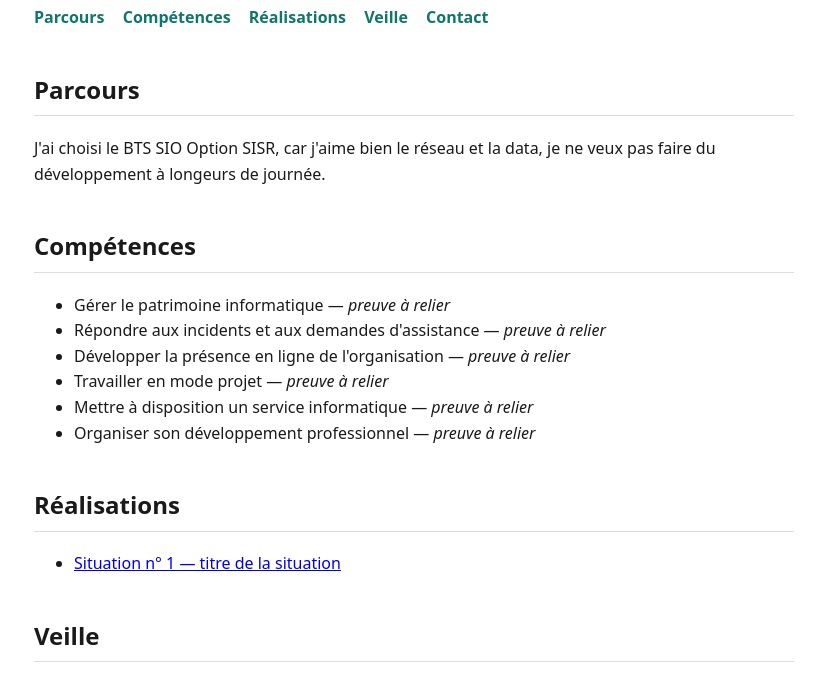
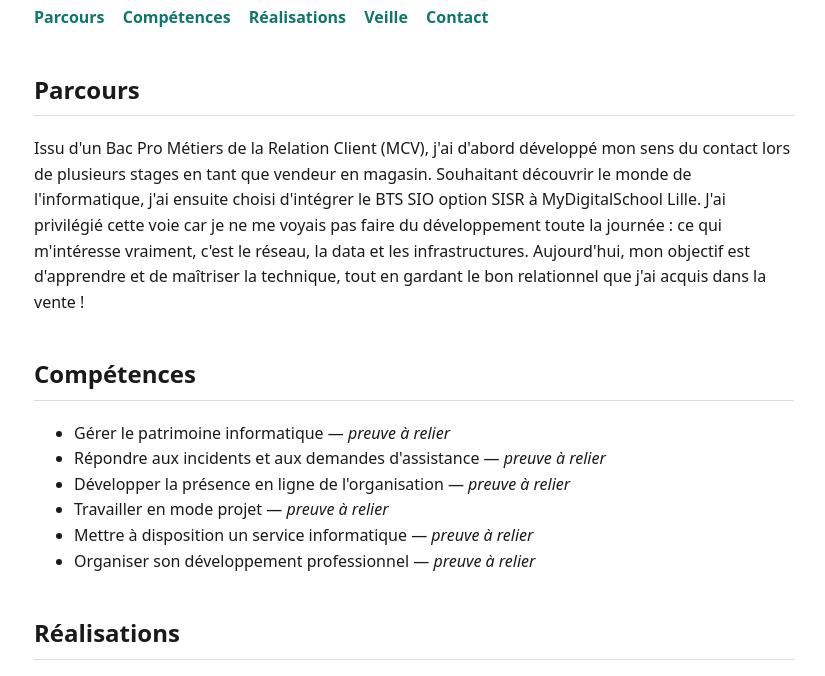
Before and after one commit to ValentinDentant/dentantvalentin, a plain HTML site: page index.html in a window 1280 px wide. Shown: the part 120-796 px from the top of the page, without its empty margins (226-1051 px from the left). Drawn offline with Linux system fonts and the light colour scheme.

Commit message:
Update index.html

```diff
--- a/index.html
+++ b/index.html
@@ -32,7 +32,11 @@
   </nav>
 
   <h2 id="parcours">Parcours</h2>
-  <p>J'ai choisi le BTS SIO Option SISR, car j'aime bien le réseau et la data, je ne veux pas faire du développement à longeurs de journée.</p>
+  <p>Issu d'un Bac Pro Métiers de la Relation Client (MCV), j'ai d'abord développé mon sens du contact lors de plusieurs stages en tant que vendeur en magasin.
+Souhaitant découvrir le monde de l'informatique, j'ai ensuite choisi d'intégrer le BTS SIO option SISR à MyDigitalSchool Lille.
+    J'ai privilégié cette voie car je ne me voyais pas faire du développement toute la journée : ce qui m'intéresse vraiment, c'est le réseau, la data et les infrastructures.
+Aujourd'hui, mon objectif est d'apprendre et de maîtriser la technique, tout en gardant le bon relationnel que j'ai acquis dans la vente !
+  </p>
 
   <h2 id="competences">Compétences</h2>
   <ul>
```
